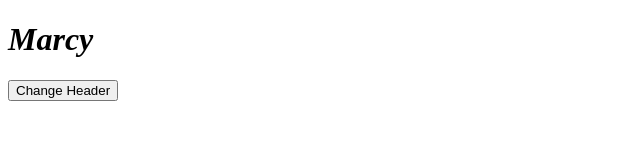
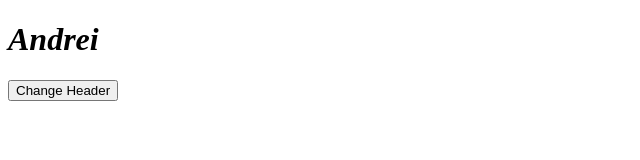
Before and after one commit to OuTaThIsWoRlD3000/background-generator, a plain HTML site: page index.html in a window 1280 px wide. Shown: the full height of the page, 0-640 px from the left. Drawn offline with Linux system fonts and the light colour scheme.

Commit message:
changed header

```diff
--- a/index.html
+++ b/index.html
@@ -8,7 +8,7 @@
 </head>
 <body>
     <!-- Header element -->
-    <h1 id="dynamicHeader">Marcy</h1>
+    <h1 id="dynamicHeader">Andrei</h1>
 
     <!-- Button to change the content -->
     <button id="changeHeaderButton">Change Header</button>
```
